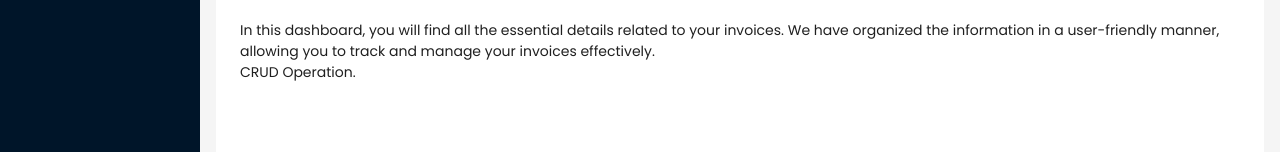
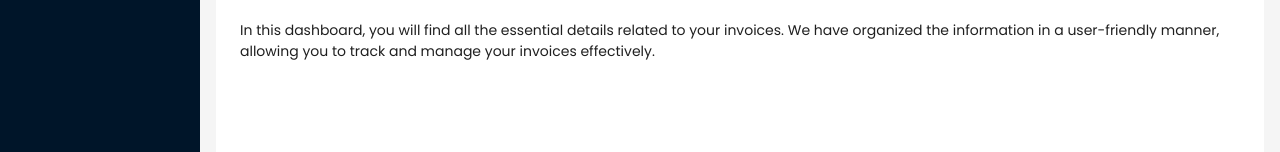
Before and after one commit to ammarabrahani/E.ocean-Frontend-Task, a React (Create React App) app: page / in a window 1280 px wide. Shown: the part 157-309 px from the top of the page. Built offline with nearby package versions, Linux system fonts and the light colour scheme.

Commit message:
changes updated data

```diff
--- a/src/Layouts/Dashboard.js
+++ b/src/Layouts/Dashboard.js
@@ -70,7 +70,6 @@ const Dashboard = () => {
                 user-friendly manner, allowing you to track and manage your
                 invoices effectively.
               </p>
-              <p>CRUD Operation.</p>
             </div>
           ) : location.pathname === "/invoice" ? (
             <Outlet />
```
